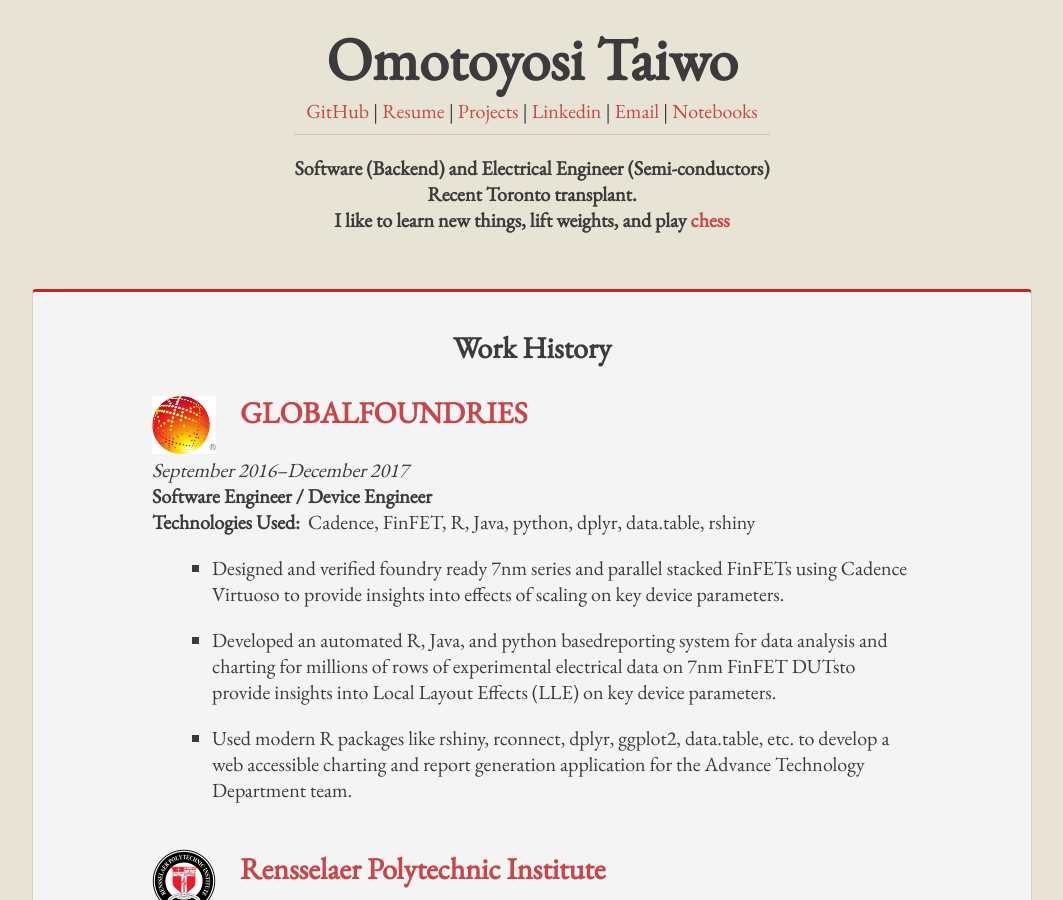
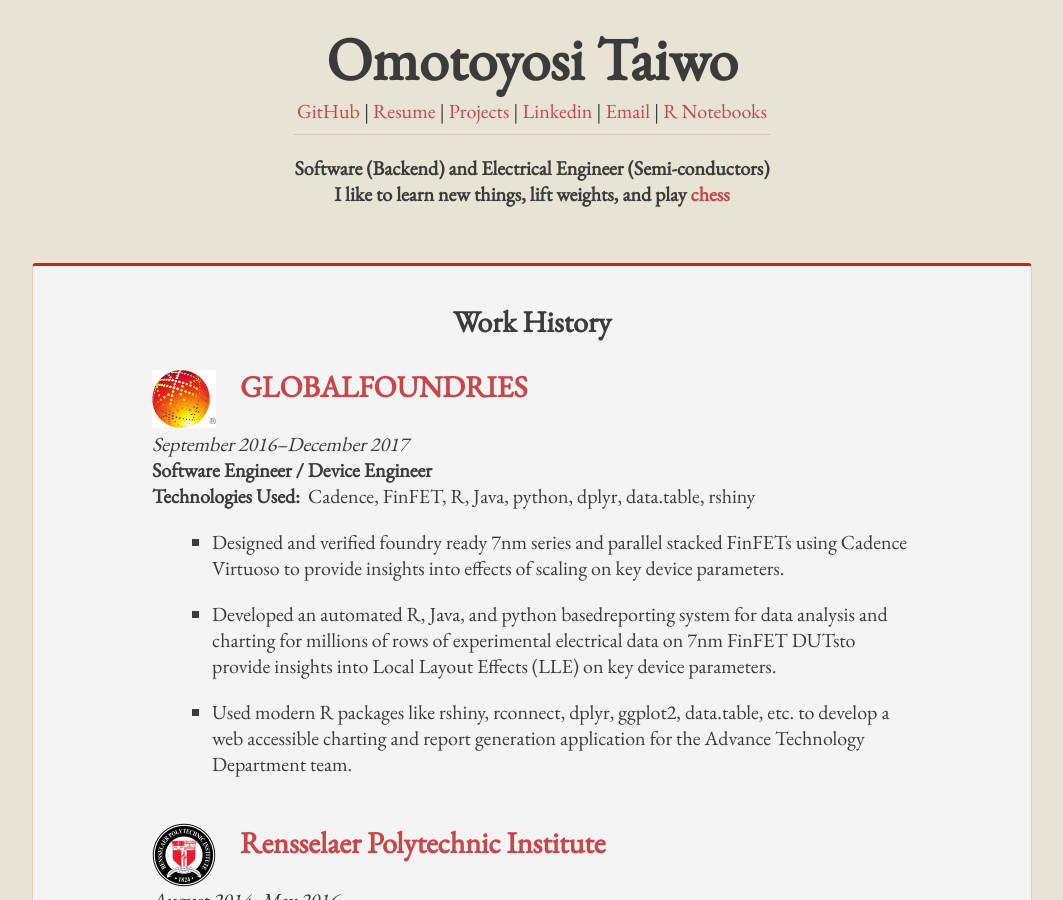
Before and after one commit to toyobaba/toyobaba.github.io, a Jekyll site: the page built from index.html, in a window 1280 px wide and 900 px high. Shown: the whole window, without its empty margins (108-1171 px from the left). Built offline with Jekyll 4.4.1, drawn with Linux system fonts in a browser that asks for light colours.

Commit message:
modified index

```diff
--- a/index.html
+++ b/index.html
@@ -14,14 +14,13 @@ title: Home
                 <a href="#projects"> Projects </a> |
 				<a href="https://www.linkedin.com/in/omotoyosi-taiwo-a201b820/"> Linkedin </a> |
                 <a href="mailto:omtaiwo@gmail.com"> Email </a> |
-				<a href="blog.html"> Notebooks </a>
+				<a href="blog.html"> R Notebooks </a>
 
 
                 </span>
 				<hr>
 				<p>
 				<strong> Software (Backend) and Electrical Engineer (Semi-conductors)</strong> <br/>
-				<strong> Recent Toronto transplant.</strong> <br/>
 				<strong> I like to learn new things, lift weights, and play <a href="https://lichess.org/@/matttai90">chess</a></strong></p>
 
             </div>
```
